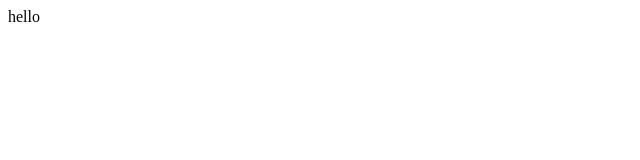
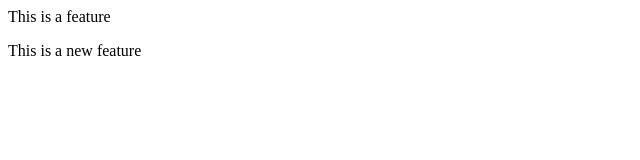
Before and after one commit to JeevanYuva100/firstRepository, a plain HTML site: page index.html in a window 1280 px wide. Shown: the whole page, without its empty margins (0-640 px from the left). Drawn offline with Linux system fonts and the light colour scheme.

Commit message:
new feature added

```diff
--- a/index.html
+++ b/index.html
@@ -1 +1,2 @@
-<p>hello</p>
+<p>This is a feature</p>
+<p>This is a new feature</p>
```
